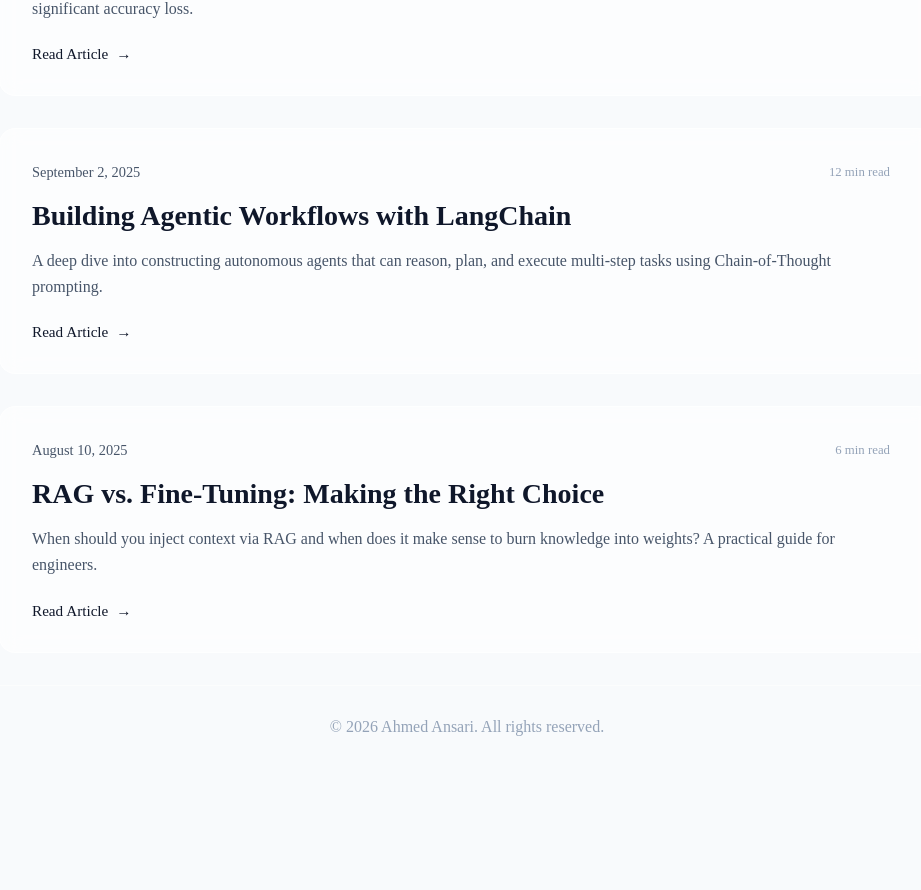
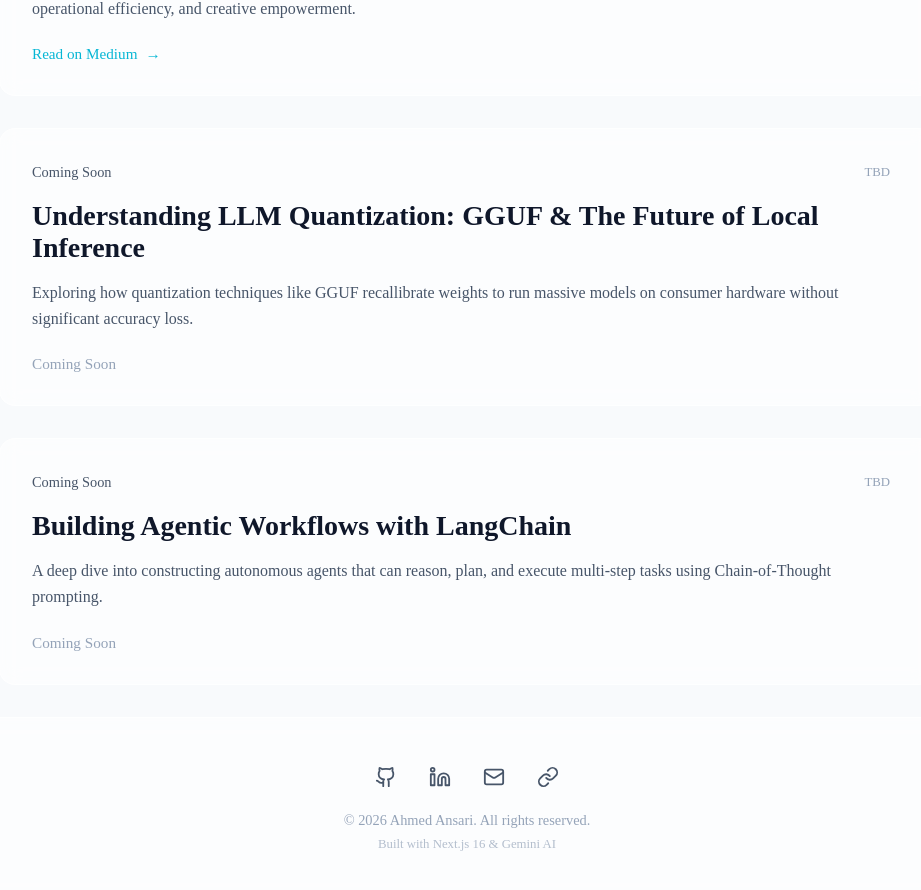
Before and after one commit to AhmedA-afk/portfolio, a Next.js app: page /blogs in a window 1280 px wide. Shown: the part 452-1342 px from the top of the page, without its empty margins (173-1094 px from the left). Before the commit the page ends 1220 px from the top, so only its background shows below. Built offline with nearby package versions, Linux system fonts and the light colour scheme.

Commit message:
Final Optimizations

```diff
--- a/src/app/blogs/page.tsx
+++ b/src/app/blogs/page.tsx
@@ -15,25 +15,28 @@ export const metadata: Metadata = {
 
 const blogs = [
     {
+        title: "How can GenAI improve and reform the education sector (instead of ruining it)",
+        date: "Medium Article",
+        readTime: "5 min read",
+        excerpt: "Exploring the transformative potential of Generative AI in education—shifting from fear of cheating to personalized learning, operational efficiency, and creative empowerment.",
+        slug: "https://medium.com/@ahmedraza1ansari/how-can-genai-improve-and-reform-the-education-sector-instead-of-ruining-it-763cdadb5c20",
+        external: true
+    },
+    {
         title: "Understanding LLM Quantization: GGUF & The Future of Local Inference",
-        date: "October 15, 2025",
-        readTime: "8 min read",
+        date: "Coming Soon",
+        readTime: "TBD",
         excerpt: "Exploring how quantization techniques like GGUF recallibrate weights to run massive models on consumer hardware without significant accuracy loss.",
-        slug: "llm-quantization-gguf"
+        slug: "#",
+        external: false
     },
     {
         title: "Building Agentic Workflows with LangChain",
-        date: "September 2, 2025",
-        readTime: "12 min read",
+        date: "Coming Soon",
+        readTime: "TBD",
         excerpt: "A deep dive into constructing autonomous agents that can reason, plan, and execute multi-step tasks using Chain-of-Thought prompting.",
-        slug: "building-agentic-workflows"
-    },
-    {
-        title: "RAG vs. Fine-Tuning: Making the Right Choice",
-        date: "August 10, 2025",
-        readTime: "6 min read",
-        excerpt: "When should you inject context via RAG and when does it make sense to burn knowledge into weights? A practical guide for engineers.",
-        slug: "rag-vs-finetuning"
+        slug: "#",
+        external: false
     }
 ];
 
@@ -51,19 +54,39 @@ export default function Blogs() {
 
             <div style={{ display: "grid", gap: "2rem" }}>
                 {blogs.map((blog, index) => (
-                    <div key={index} className="glass-card animate-fade-in" style={{ padding: "2rem", cursor: "pointer", animationDelay: `${index * 0.1}s` }}>
+                    <a
+                        key={index}
+                        href={blog.slug}
+                        target={blog.external ? "_blank" : undefined}
+                        rel={blog.external ? "noopener noreferrer" : undefined}
+                        className="glass-card animate-fade-in"
+                        style={{
+                            padding: "2rem",
+                            cursor: blog.external ? "pointer" : "default",
+                            display: "block",
+                            textDecoration: "none",
+                            animationDelay: `${index * 0.1}s`,
+                            opacity: blog.slug === "#" ? 0.7 : 1
+                        }}
+                    >
                         <div style={{ display: "flex", justifyContent: "space-between", alignItems: "center", marginBottom: "1rem" }}>
                             <span style={{ fontSize: "0.9rem", color: "var(--text-secondary)" }}>{blog.date}</span>
                             <span style={{ fontSize: "0.8rem", padding: "0.25rem 0.75rem", borderRadius: "99px", background: "rgba(255,255,255,0.05)", color: "var(--text-muted)" }}>{blog.readTime}</span>
                         </div>
-                        <h2 style={{ fontSize: "1.75rem", fontWeight: 700, marginBottom: "1rem" }}>{blog.title}</h2>
+                        <h2 style={{ fontSize: "1.75rem", fontWeight: 700, marginBottom: "1rem", color: "var(--foreground)" }}>{blog.title}</h2>
                         <p style={{ color: "var(--text-secondary)", lineHeight: "1.6", marginBottom: "1.5rem" }}>
                             {blog.excerpt}
                         </p>
-                        <span style={{ color: "var(--foreground)", fontWeight: 500, fontSize: "0.95rem", display: "flex", alignItems: "center", gap: "0.5rem" }}>
-                            Read Article <span>→</span>
-                        </span>
-                    </div>
+                        {blog.external ? (
+                            <span style={{ color: "var(--primary)", fontWeight: 500, fontSize: "0.95rem", display: "flex", alignItems: "center", gap: "0.5rem" }}>
+                                Read on Medium <span>→</span>
+                            </span>
+                        ) : (
+                            <span style={{ color: "var(--text-muted)", fontWeight: 500, fontSize: "0.95rem", display: "flex", alignItems: "center", gap: "0.5rem" }}>
+                                Coming Soon
+                            </span>
+                        )}
+                    </a>
                 ))}
             </div>
         </div>
--- a/src/app/layout.tsx
+++ b/src/app/layout.tsx
@@ -37,7 +37,7 @@ export const metadata: Metadata = {
     card: "summary_large_image",
     title: "Ahmed Ansari | AI/ML Engineer",
     description: "Building autonomous AI agents and production-ready LLM systems.",
-    creator: "@zenith", // Update if you have a specific handle
+    creator: "@AhmedA-afk",
   },
   alternates: {
     canonical: "https://ahmedansari.me",
@@ -70,7 +70,8 @@ const jsonLd = {
   "url": "https://ahmedansari.me",
   "sameAs": [
     "https://linkedin.com/in/ahmed-1-ansari",
-    "https://github.com/AhmedA-afk"
+    "https://github.com/AhmedA-afk",
+    "https://linktr.ee/ahmed1ansari"
   ],
   "worksFor": {
     "@type": "Organization",
--- a/src/components/footer.tsx
+++ b/src/components/footer.tsx
@@ -1,14 +1,70 @@
+"use client";
+
+import { Github, Mail, Linkedin, Link as LinkIcon } from "lucide-react";
+
 export function Footer() {
     return (
         <footer style={{
             width: "100%",
-            padding: "2rem",
-            textAlign: "center",
+            padding: "3rem 2rem",
+            display: "flex",
+            flexDirection: "column",
+            alignItems: "center",
+            gap: "1.5rem",
             color: "var(--text-muted)",
             borderTop: "1px solid var(--glass-border)",
-            marginTop: "auto"
+            marginTop: "auto",
+            background: "var(--glass-bg)",
+            backdropFilter: "blur(10px)"
         }}>
-            <p>© 2026 Ahmed Ansari. All rights reserved.</p>
+            <div style={{ display: "flex", gap: "2rem" }}>
+                <a
+                    href="https://github.com/AhmedA-afk"
+                    target="_blank"
+                    rel="noopener noreferrer"
+                    aria-label="GitHub"
+                    style={{ color: "var(--text-secondary)", transition: "all 0.2s", display: "flex", alignItems: "center", justifyContent: "center" }}
+                    onMouseOver={(e) => e.currentTarget.style.color = "var(--foreground)"}
+                    onMouseOut={(e) => e.currentTarget.style.color = "var(--text-secondary)"}
+                >
+                    <Github size={22} />
+                </a>
+                <a
+                    href="https://linkedin.com/in/ahmed-1-ansari"
+                    target="_blank"
+                    rel="noopener noreferrer"
+                    aria-label="LinkedIn"
+                    style={{ color: "var(--text-secondary)", transition: "all 0.2s", display: "flex", alignItems: "center", justifyContent: "center" }}
+                    onMouseOver={(e) => e.currentTarget.style.color = "#0077b5"}
+                    onMouseOut={(e) => e.currentTarget.style.color = "var(--text-secondary)"}
+                >
+                    <Linkedin size={22} />
+                </a>
+                <a
+                    href="mailto:ahmedraza1ansari@gmail.com"
+                    aria-label="Email"
+                    style={{ color: "var(--text-secondary)", transition: "all 0.2s", display: "flex", alignItems: "center", justifyContent: "center" }}
+                    onMouseOver={(e) => e.currentTarget.style.color = "#ea4335"}
+                    onMouseOut={(e) => e.currentTarget.style.color = "var(--text-secondary)"}
+                >
+                    <Mail size={22} />
+                </a>
+                <a
+                    href="https://linktr.ee/ahmed1ansari"
+                    target="_blank"
+                    rel="noopener noreferrer"
+                    aria-label="Linktree"
+                    style={{ color: "var(--text-secondary)", transition: "all 0.2s", display: "flex", alignItems: "center", justifyContent: "center" }}
+                    onMouseOver={(e) => e.currentTarget.style.color = "#43e660"}
+                    onMouseOut={(e) => e.currentTarget.style.color = "var(--text-secondary)"}
+                >
+                    <LinkIcon size={22} />
+                </a>
+            </div>
+            <div style={{ display: "flex", flexDirection: "column", alignItems: "center", gap: "0.5rem" }}>
+                <p style={{ fontSize: "0.9rem" }}>© 2026 Ahmed Ansari. All rights reserved.</p>
+                <p style={{ fontSize: "0.8rem", opacity: 0.7 }}>Built with Next.js 16 & Gemini AI</p>
+            </div>
         </footer>
     );
 }
```
Also changed, not shown: src/app/opengraph-image.tsx (added, +84 -0 lines), src/app/page.tsx (+8 -1 lines), src/lib/ai-context.md (+7 -0 lines).
